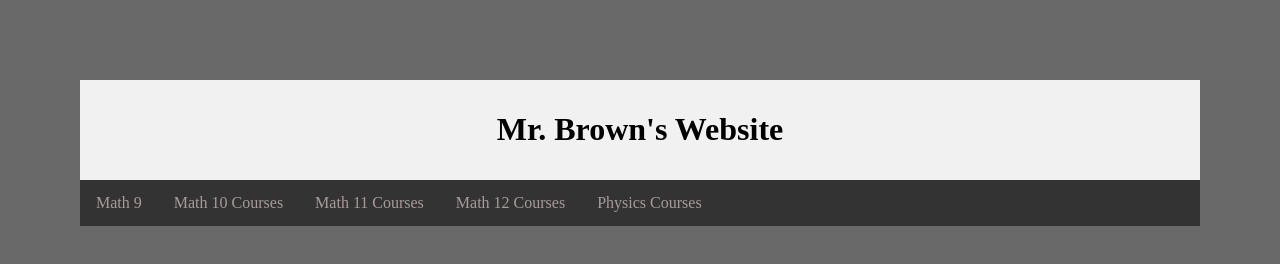
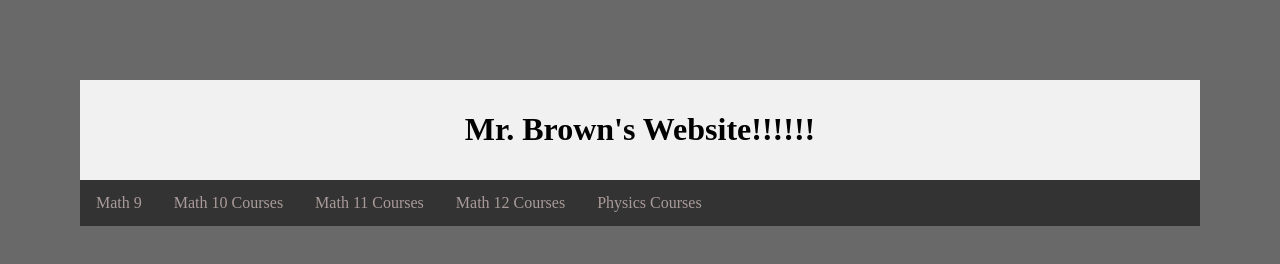
Before and after one commit to mrkylebrown/mrkylebrown.github.io, a plain HTML site: page index.html in a window 1280 px wide. Drawn offline with Linux system fonts and the light colour scheme.

Commit message:
First Commit

```diff
--- a/index.html
+++ b/index.html
@@ -9,7 +9,7 @@
 
 <body>
   <div class="header">
-    <h1>Mr. Brown's Website</h1>
+    <h1>Mr. Brown's Website!!!!!!</h1>
   </div>
 
   <div class="topnav">
```
